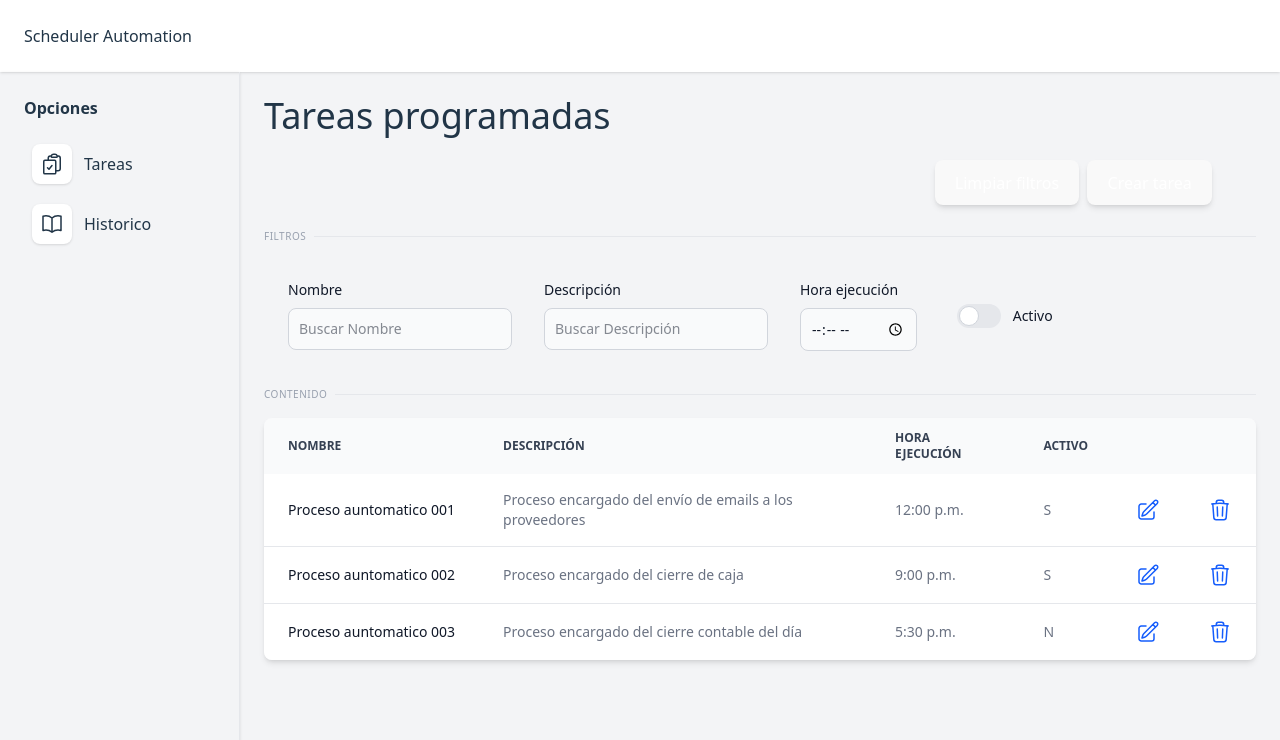
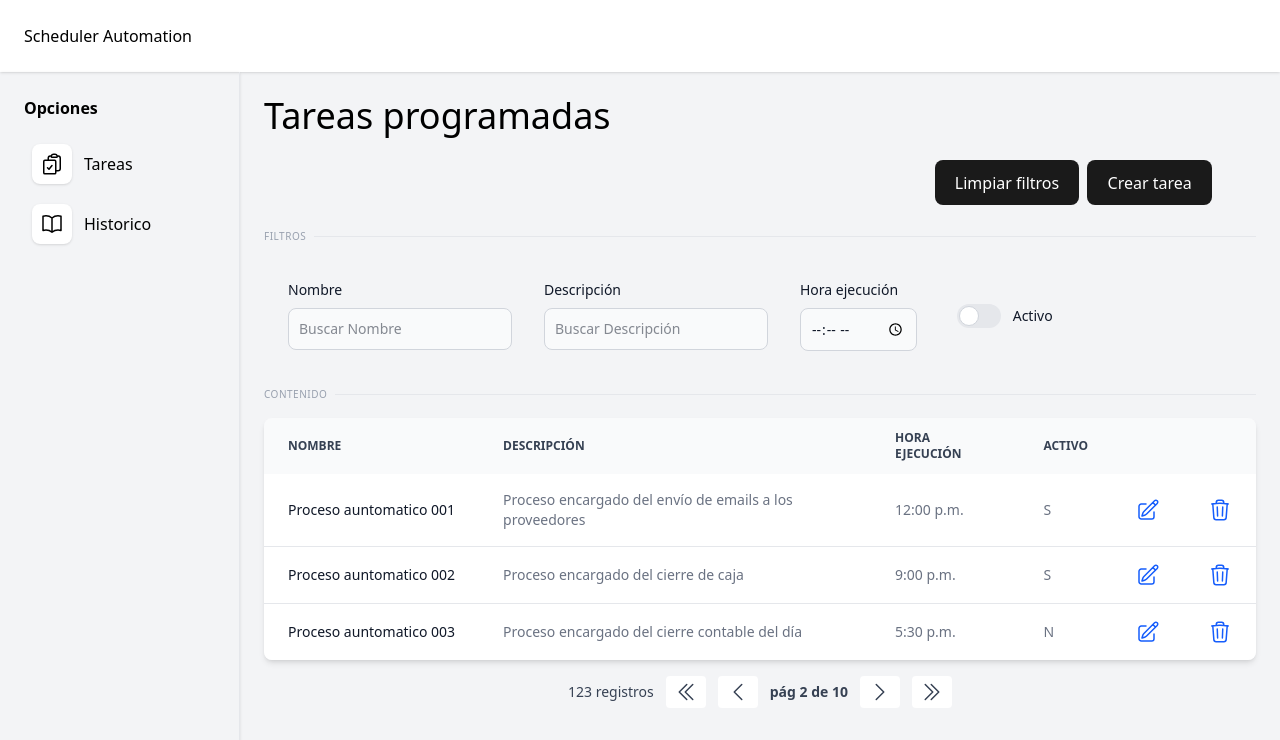
Before and after one commit to sebastiannarvaez23/dynamic-scheduler-automation-web, a React (Vite) app: page /tasking in a window 1280 px wide. Shown: the top 740 px of the page. Built offline with nearby package versions, Linux system fonts and the light colour scheme.

Commit message:
Paginador de tabla

```diff
--- a/src/core/components/Button.component.tsx
+++ b/src/core/components/Button.component.tsx
@@ -5,38 +5,40 @@ interface ButtonComponentProps {
     action: () => void;
 }
 
-const ButtonComponent = (props: ButtonComponentProps) => {
+const ButtonComponent = ({ label, action }: ButtonComponentProps) => {
     return (
         <Fragment>
-            <button onClick={props.action} type="button" className="
-                active:bg-blue-800
-                active:scale-100
-                bg-blue-600
-                duration-700
-                ease-in-out
-                focus:outline-none
-                focus:ring-2
-                focus:ring-blue-300
-                font-medium
-                hover:bg-blue-700
-                hover:bg-blue-700
-                hover:scale-102
-                hover:shadow-lg
-                m-1
-                px-4 py-2
-                rounded
-                rounded
-                shadow
-                shadow-md
-                text-white
-                transform
-                transition-all
-                transition-shadow
-                transition-transform
-                w-fit
-            ">{props.label}</button>
+            <button
+                onClick={action}
+                type="button"
+                className={`
+                    bg-[#1a1a1a]
+                    border
+                    border-transparent
+                    rounded-[8px]
+                    px-[1.2em]
+                    py-[0.6em]
+                    text-[1em]
+                    font-medium
+                    font-inherit
+                    text-white
+                    transition
+                    transition-colors
+                    duration-200
+                    hover:border-[#646cff]
+                    hover:shadow-2xs
+                    focus:outline
+                    focus:outline-[4px]
+                    focus:outline-auto
+                    focus:outline-webkit-focus-ring-color
+                    cursor-pointer
+                    m-1
+                    `}
+            >
+                {label}
+            </button>
         </Fragment>
     );
-}
+};
 
 export default ButtonComponent;
--- a/src/core/components/Table.component.tsx
+++ b/src/core/components/Table.component.tsx
@@ -1,13 +1,17 @@
-import { Fragment } from "react/jsx-runtime";
+import { Fragment, useState } from "react";
 
 import type { Header } from "../interfaces/header.interface";
 import TableFiltersComponent from "./TableFilters.component";
+import PaginationComponent from "./TablePagination.component";
 
 interface TableComponentProps {
     headers: Header[]
 }
 
 const TableComponent = (props: TableComponentProps) => {
+
+    const [currentPage, setCurrentPage] = useState(1);
+
     return (
         <Fragment>
             <TableFiltersComponent headers={props.headers} />
@@ -115,6 +119,13 @@ const TableComponent = (props: TableComponentProps) => {
                     </tbody>
                 </table>
             </div>
+
+            <PaginationComponent
+                currentPage={2}
+                totalPages={10}
+                totalRecords={123}
+                onPageChange={(newPage) => setCurrentPage(newPage)}
+            />
         </Fragment>
     );
 }
--- /dev/null
+++ b/src/core/components/TablePagination.component.tsx
@@ -0,0 +1,72 @@
+import { Fragment } from "react";
+
+interface PaginationProps {
+    currentPage: number;
+    totalPages: number;
+    totalRecords: number;
+    onPageChange: (page: number) => void;
+}
+
+const PaginationComponent = ({
+    currentPage,
+    totalPages,
+    totalRecords,
+    onPageChange,
+}: PaginationProps) => {
+    const goToFirst = () => onPageChange(1);
+    const goToPrevious = () => onPageChange(Math.max(currentPage - 1, 1));
+    const goToNext = () => onPageChange(Math.min(currentPage + 1, totalPages));
+    const goToLast = () => onPageChange(totalPages);
+
+    return (
+        <Fragment>
+            <div className="flex items-center justify-center space-x-3 mt-4 text-sm text-gray-700">
+                <span className="font-medium">{totalRecords} registros</span>
+
+                <button
+                    onClick={goToFirst}
+                    disabled={currentPage === 1}
+                    className="bg-white cursor-pointer px-2 py-1 rounded hover:shadow-xl disabled:text-gray-300"
+                >
+                    <svg xmlns="http://www.w3.org/2000/svg" fill="none" viewBox="0 0 24 24" stroke-width="1.5" stroke="currentColor" className="size-6">
+                        <path stroke-linecap="round" stroke-linejoin="round" d="m18.75 4.5-7.5 7.5 7.5 7.5m-6-15L5.25 12l7.5 7.5" />
+                    </svg>
+                </button>
+                <button
+                    onClick={goToPrevious}
+                    disabled={currentPage === 1}
+                    className="bg-white cursor-pointer px-2 py-1 rounded hover:shadow-xl disabled:text-gray-300"
+                >
+                    <svg xmlns="http://www.w3.org/2000/svg" fill="none" viewBox="0 0 24 24" stroke-width="1.5" stroke="currentColor" className="size-6">
+                        <path stroke-linecap="round" stroke-linejoin="round" d="M15.75 19.5 8.25 12l7.5-7.5" />
+                    </svg>
+                </button>
+
+                <span className="font-semibold">
+                    pág {currentPage} de {totalPages}
+                </span>
+
+                <button
+                    onClick={goToNext}
+                    disabled={currentPage === totalPages}
+                    className="bg-white cursor-pointer px-2 py-1 rounded hover:shadow-xl disabled:text-gray-300"
+                >
+                    <svg xmlns="http://www.w3.org/2000/svg" fill="none" viewBox="0 0 24 24" strokeWidth={1.5} stroke="currentColor" className="size-6">
+                        <path strokeLinecap="round" strokeLinejoin="round" d="m8.25 4.5 7.5 7.5-7.5 7.5" />
+                    </svg>
+                </button>
+                <button
+                    onClick={goToLast}
+                    disabled={currentPage === totalPages}
+                    className="bg-white cursor-pointer px-2 py-1 rounded hover:shadow-xl disabled:text-gray-300"
+                >
+                    <svg xmlns="http://www.w3.org/2000/svg" fill="none" viewBox="0 0 24 24" stroke-width="1.5" stroke="currentColor" className="size-6">
+                        <path stroke-linecap="round" stroke-linejoin="round" d="m5.25 4.5 7.5 7.5-7.5 7.5m6-15 7.5 7.5-7.5 7.5" />
+                    </svg>
+                </button>
+            </div>
+        </Fragment>
+    );
+};
+
+export default PaginationComponent;
--- a/src/features/execution/history/pages/History.page.tsx
+++ b/src/features/execution/history/pages/History.page.tsx
@@ -24,7 +24,6 @@ const HistoryPage = () => {
                 <TitlePage title="Historial de ejecuciones" />
                 <div className="w-full my-5 px-10 text-right">
                     <ButtonComponent label="Limpiar filtros" action={() => alert("Presionaste en limpiar filtros")} />
-                    <ButtonComponent label="Crear tarea" action={() => alert("Presionaste en crear tarea")} />
                 </div>
                 <div>
                     <TableComponent headers={headers} />
--- a/src/index.css
+++ b/src/index.css
@@ -18,39 +18,3 @@ h1 {
   font-size: 3.2em;
   line-height: 1.1;
 }
-
-button {
-  border-radius: 8px;
-  border: 1px solid transparent;
-  padding: 0.6em 1.2em;
-  font-size: 1em;
-  font-weight: 500;
-  font-family: inherit;
-  background-color: #1a1a1a;
-  cursor: pointer;
-  transition: border-color 0.25s;
-}
-
-button:hover {
-  border-color: #646cff;
-}
-
-button:focus,
-button:focus-visible {
-  outline: 4px auto -webkit-focus-ring-color;
-}
-
-@media (prefers-color-scheme: light) {
-  :root {
-    color: #213547;
-    background-color: #ffffff;
-  }
-
-  a:hover {
-    color: #747bff;
-  }
-
-  button {
-    background-color: #f9f9f9;
-  }
-}
```
